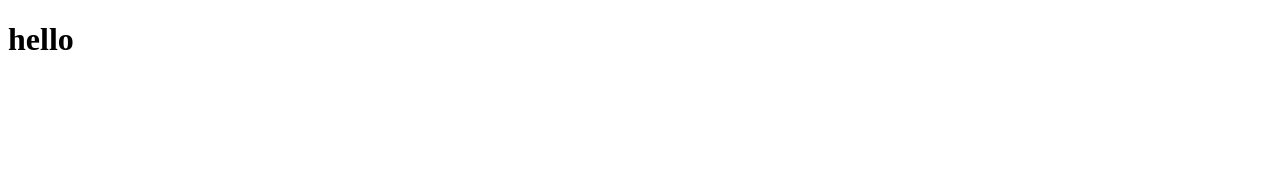
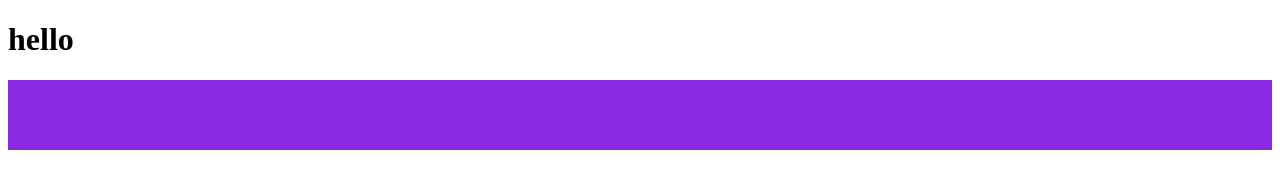
Before and after one commit to junaid-7592/My-git-practice, a plain HTML site: page index.html in a window 1280 px wide. Drawn offline with Linux system fonts and the light colour scheme.

Commit message:
style added

```diff
--- a/index.html
+++ b/index.html
@@ -7,5 +7,6 @@
 </head>
 <body>
     <h1>hello</h1>
+    <div style="background-color: blueviolet;height:70px"></div>
 </body>
 </html>
```
